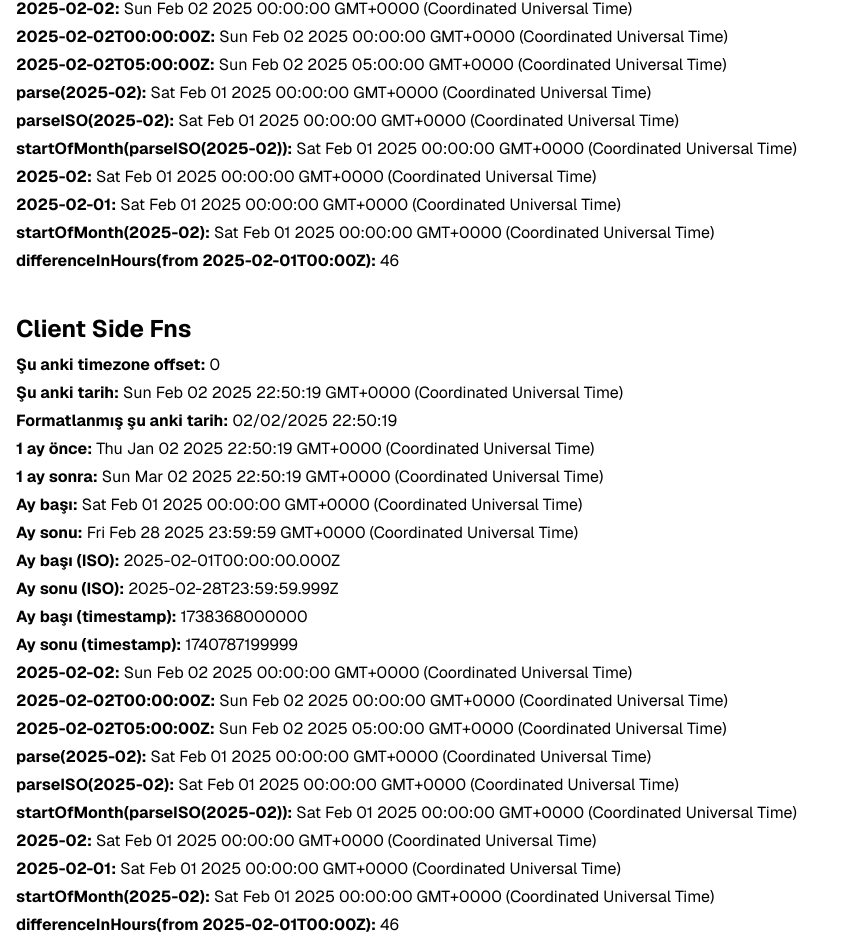
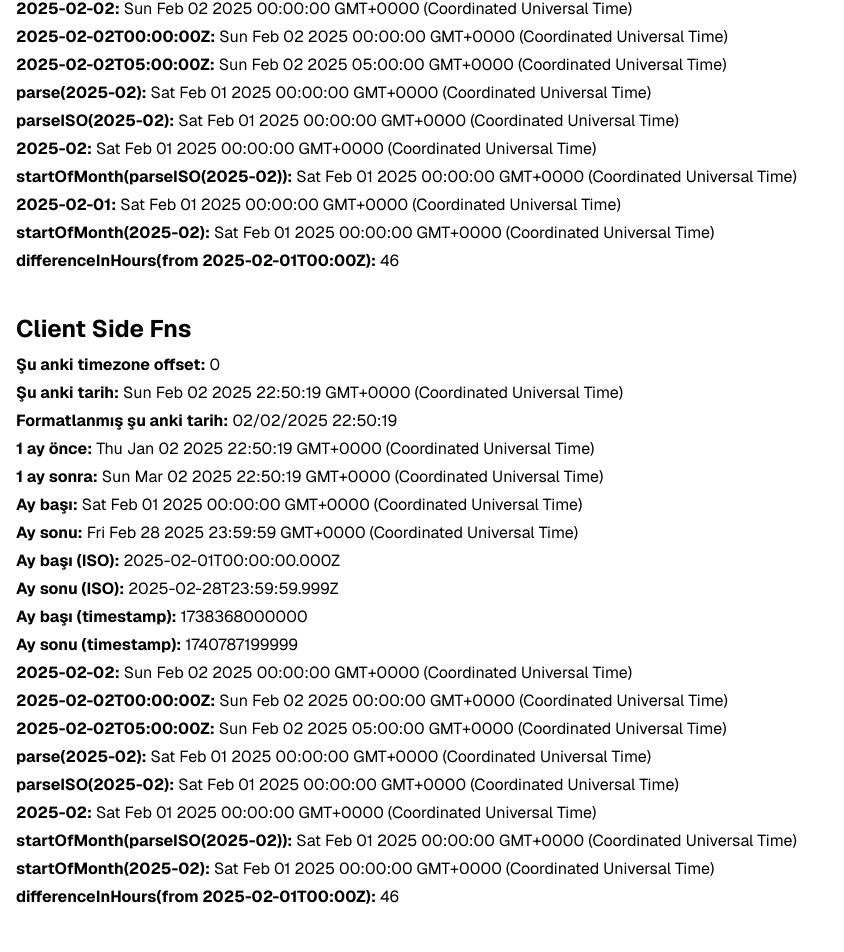
Before and after one commit to mehmetext/date-fns-next, a Next.js app: page / in a window 1280 px wide. Shown: the part 751-1703 px from the top of the page, without its empty margins (0-844 px from the left). Built offline with nearby package versions, Linux system fonts and the light colour scheme.

Commit message:
feat: update orders

```diff
--- a/src/app/components/client-side-fns.tsx
+++ b/src/app/components/client-side-fns.tsx
@@ -71,14 +71,11 @@ export default function ClientSideFns() {
           <b>parseISO(2025-02):</b> {parseISO("2025-02").toString()}
         </p>
         <p>
-          <b>startOfMonth(parseISO(2025-02)):</b>{" "}
-          {startOfMonth(parseISO("2025-02")).toString()}
-        </p>
-        <p>
           <b>2025-02:</b> {new Date("2025-02").toString()}
         </p>
         <p>
-          <b>2025-02-01:</b> {new Date("2025-02-01").toString()}
+          <b>startOfMonth(parseISO(2025-02)):</b>{" "}
+          {startOfMonth(parseISO("2025-02")).toString()}
         </p>
         <p>
           <b>startOfMonth(2025-02):</b>{" "}
--- a/src/app/components/server-side-fns.tsx
+++ b/src/app/components/server-side-fns.tsx
@@ -71,11 +71,11 @@ export default function ServerSideFns() {
           <b>parseISO(2025-02):</b> {parseISO("2025-02").toString()}
         </p>
         <p>
+          <b>2025-02:</b> {new Date("2025-02").toString()}
+        </p>
+        <p>
           <b>startOfMonth(parseISO(2025-02)):</b>{" "}
           {startOfMonth(parseISO("2025-02")).toString()}
-        </p>
-        <p>
-          <b>2025-02:</b> {new Date("2025-02").toString()}
         </p>
         <p>
           <b>2025-02-01:</b> {new Date("2025-02-01").toString()}
```
